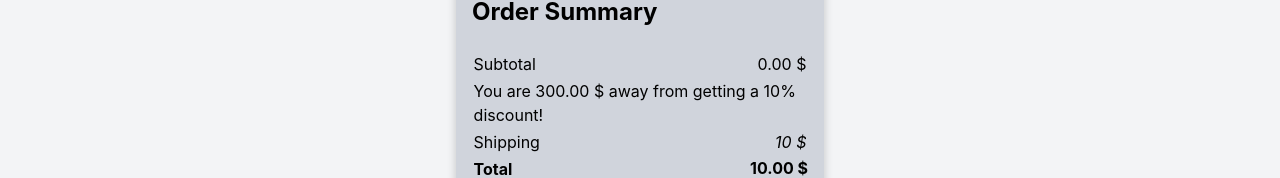
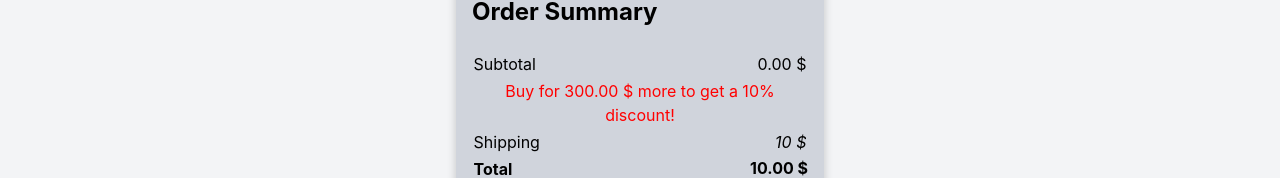
Before and after one commit to Jakob-SA/webstoreFrontend, a React (Vite) app: page / in a window 1280 px wide. Shown: the part 562-740 px from the top of the page. Built offline with nearby package versions, Linux system fonts and the light colour scheme; no server answers.

Commit message:
refactoring

```diff
--- a/src/components/basket/orderSummary.tsx
+++ b/src/components/basket/orderSummary.tsx
@@ -15,13 +15,19 @@ function OrderSummary() {
       </div>
       <div>
       {totalPrice >= 300
-        ? <p>Congratulations! You get a 10% discount! You have saved: {discountAmount.toFixed(2)}</p>
-        : <p>You are {(300 - totalPrice).toFixed(2)} $ away from getting a 10% discount!</p>}
+        ? <p style={{
+           color: "green",
+           textAlign: "center"}}>
+            Congratulations! You get a 10% discount! You have saved: {discountAmount.toFixed(2)}</p>
+
+        : <p style={{
+          color: "red",
+          textAlign: "center"}}>Buy for {(300 - totalPrice).toFixed(2)} $ more to get a 10% discount!</p>}
        </div>
     <div>
         <p>Shipping</p>
         <p>
-          <i>10 $</i>
+          <i>{shippingCost} $</i>
         </p>
       </div>
       <div>
@@ -29,7 +35,7 @@ function OrderSummary() {
           <b>Total</b>
         </p>
         <div style={{ display: "flex" }}>
-          <b>{(10+totalPrice).toFixed(2)} $</b>
+          <b>{(shippingCost+totalPrice).toFixed(2)} $</b>
         </div>
       </div>
 
--- a/src/components/basket/totalPrice.ts
+++ b/src/components/basket/totalPrice.ts
@@ -21,7 +21,7 @@ function calculateDiscount(totalPrice: number): number {
   //TODO: also make a function to return the total discount amount.
   //
 
-export const useTotalPrice = () => {
+export function useTotalPrice () {
 
     const {basketItems} = useShopContext();
 
--- a/src/components/confirmationScreen/orderConfirmation.tsx
+++ b/src/components/confirmationScreen/orderConfirmation.tsx
@@ -1,10 +1,10 @@
 import { useShopContext } from "../../contexts/shopContext";
-import { getShippingCost, getTotalPrice } from "../basket/totalPrice";
+import { getShippingCost, useTotalPrice } from "../basket/totalPrice";
 import "./orderConfirmation.css";
 
 function OrderConfirmation({ orderNumber }: { orderNumber: number }) {
   const { basketItems } = useShopContext();
-  const subtotalPrice = getTotalPrice();
+  const subtotalPrice = useTotalPrice();
   const currentDate = new Date();
   const shippingCost = getShippingCost();
   const totalPrice = subtotalPrice + shippingCost;
```
